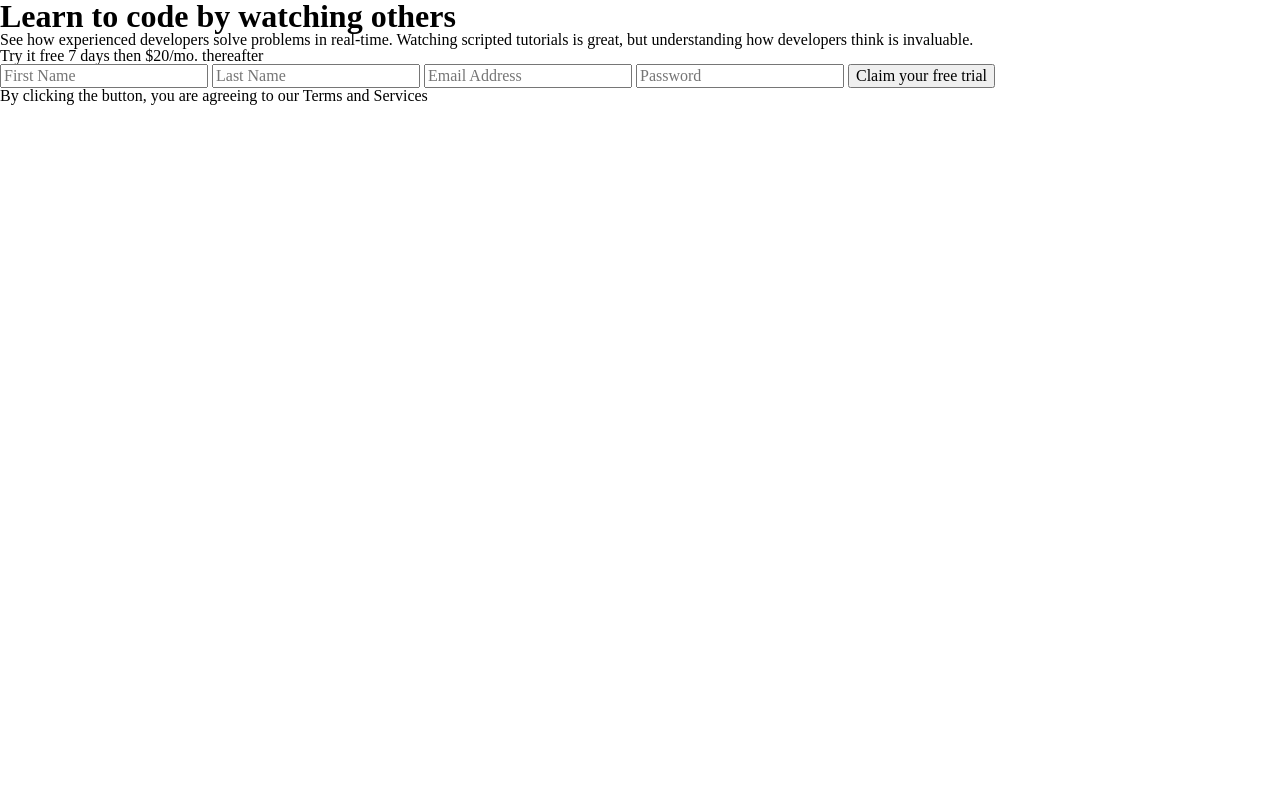
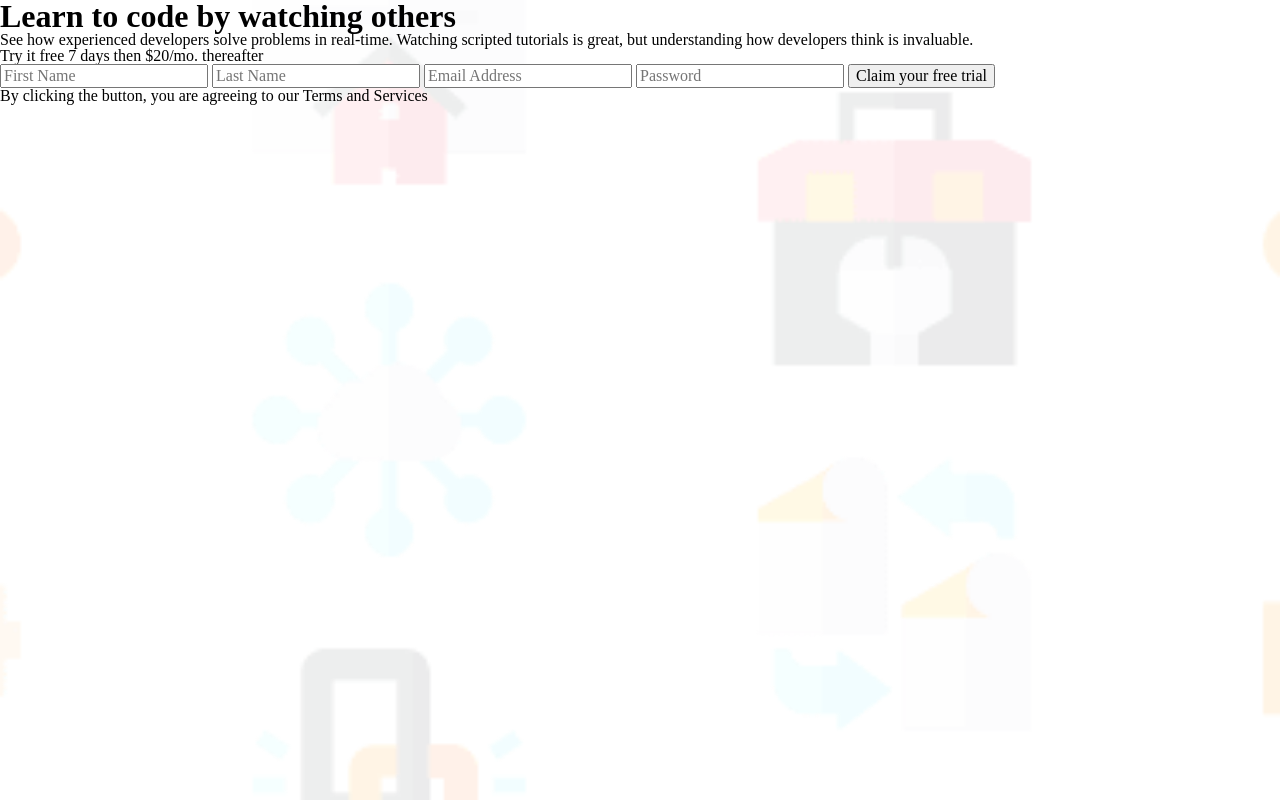
Before and after one commit to irfanoezen/intro-component-with-sign-up-form, a plain HTML site: page index.html in a window 1280 px wide. Drawn offline with Linux system fonts and the light colour scheme.

Commit message:
Set background image

```diff
--- a/style.css
+++ b/style.css
@@ -18,6 +18,9 @@
 } */
 
 body {
+  background-image: url(assets/images/bg-intro-mobile.png);
+  background-repeat: no-repeat;
+  background-size: cover;
   /* 4. Add accessible line-height */
   line-height: 1;
   /* 5. Improve text rendering */
```
